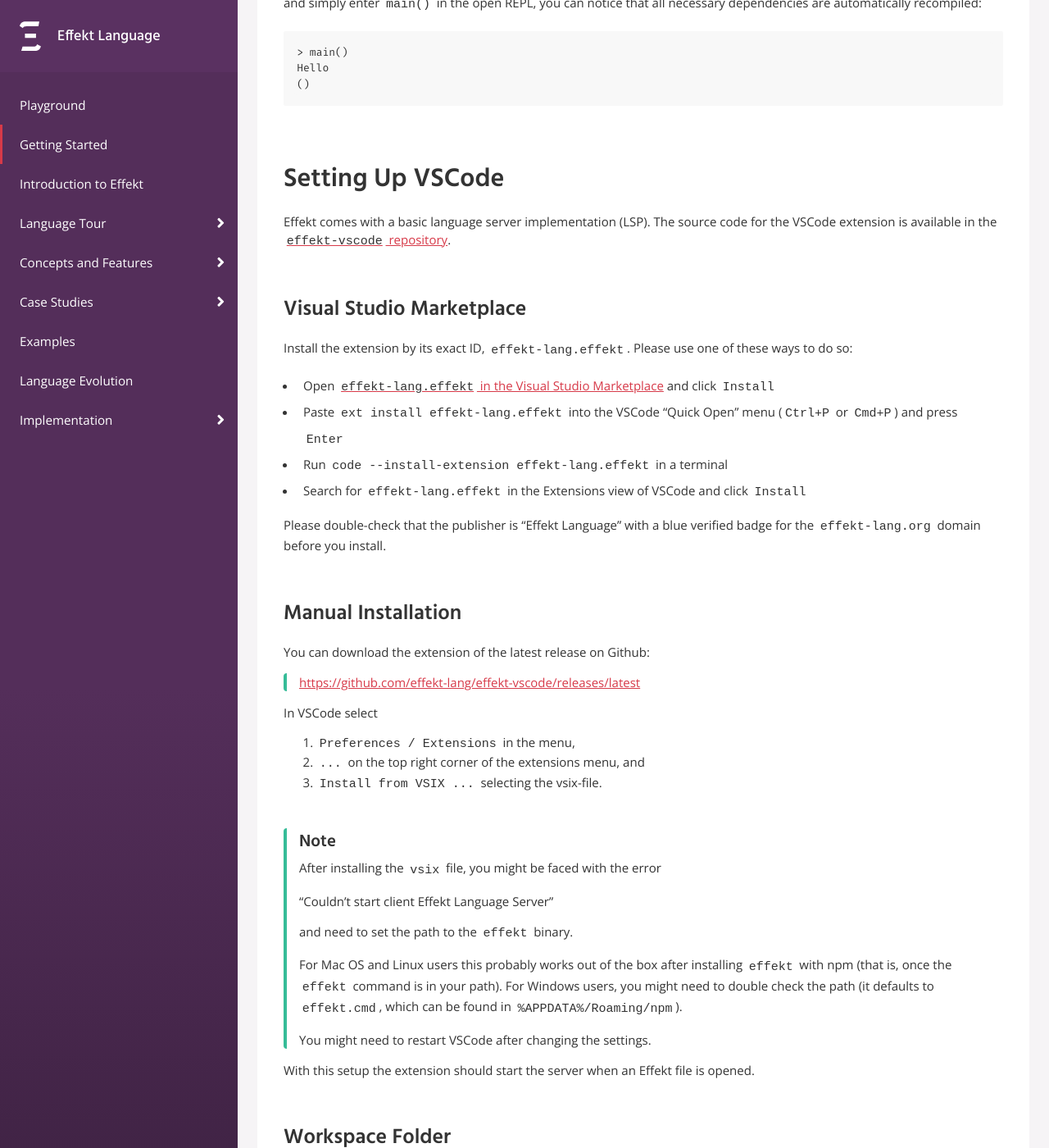
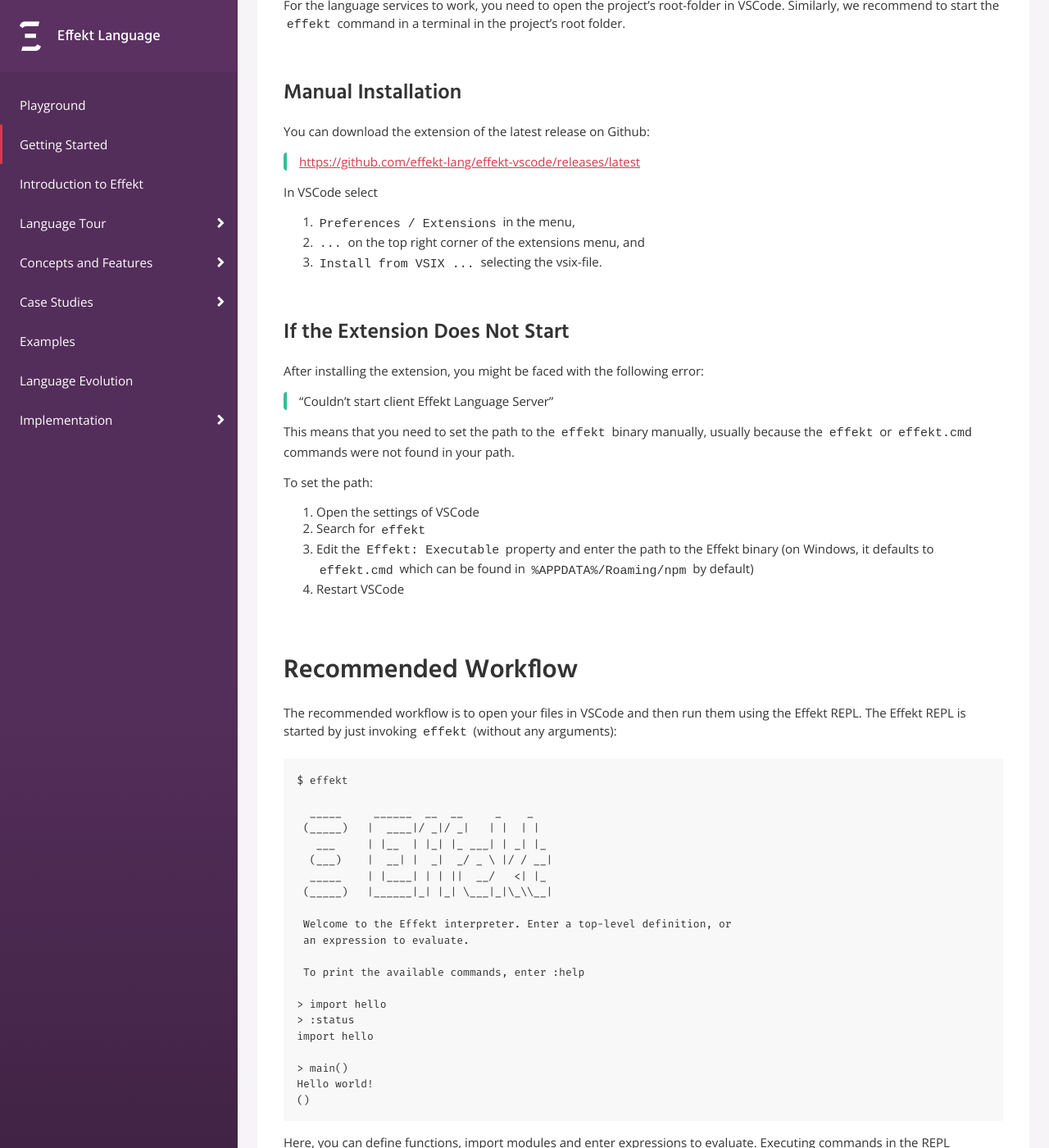
Before and after one commit to effekt-lang/effekt-website, a Jekyll site: the page built from docs/getting-started.md, in a window 1280 px wide and 1400 px high, scrolled down 4161 px. Shown: the whole window at 82% size. Built offline with Jekyll 4.4.1, drawn with Linux system fonts in a browser that asks for light colours; some of the changed text lies outside the part shown.

Commit message:
Use VSCode extension to install Effekt by default

````diff
--- a/_includes/install.md
+++ b/_includes/install.md
@@ -11,9 +11,35 @@
 
 If you want to use the LLVM backend, you also need to have [Clang](https://clang.llvm.org) and [libuv](https://libuv.org) installed (see [Choosing a Backend](#choosing-a-backend) below).
 
-### Install latest release
+### Install with VSCode
 
-The recommended way to install Effekt is by running:
+We recommend using [VSCode](https://code.visualstudio.com) with the Effekt extension, which can also install Effekt for you.
+
+Install the extension by its exact ID, `effekt-lang.effekt`.
+Please use one of these ways to do so:
+
+- Open [`effekt-lang.effekt` in the Visual Studio Marketplace](https://marketplace.visualstudio.com/items?itemName=effekt-lang.effekt) and click `Install`
+- Paste `ext install effekt-lang.effekt` into the VSCode "Quick Open" menu (`Ctrl+P` or `Cmd+P`) and press `Enter`
+- Run `code --install-extension effekt-lang.effekt` in a terminal
+- Search for `effekt-lang.effekt` in the Extensions view of VSCode and click `Install`
+
+Please double-check that the publisher is "Effekt Language" with a blue verified badge for the `effekt-lang.org` domain before you install.
+
+After installing the extension:
+
+1. Open a file that ends in `.effekt`
+2. When the extension asks whether you want to install Effekt, click `Yes`
+
+This works in most cases, but not always (especially on Windows).
+If it does not work for you, please install Effekt [with npm](#install-with-npm) instead.
+
+The extension also lets you know when a new version of Effekt is available.
+You can check for updates at any time by clicking on `Ξ Effekt` in the status bar.
+For more information on VSCode, see [Setting Up VSCode](#setting-up-vscode) below.
+
+### Install with npm
+
+To install the latest release with npm, run:
 ```bash
 npm install -g @effekt-lang/effekt
 ```
--- a/docs/getting-started.md
+++ b/docs/getting-started.md
@@ -74,6 +74,44 @@
 To see all options and backends, run `effekt --help`.
 
 
+## Setting Up VSCode
+Effekt comes with a basic language server implementation (LSP).
+The source code for the VSCode extension is available in the [`effekt-vscode` repository](https://github.com/effekt-lang/effekt-vscode).
+To install the extension, see [Install with VSCode](#install-with-vscode) above.
+
+### Workspace Folder
+For the language services to work, you need to open the project's root-folder in VSCode.
+Similarly, we recommend to start the `effekt` command in a terminal
+in the project's root folder.
+
+### Manual Installation
+
+You can download the extension of the latest release on Github:
+
+> <https://github.com/effekt-lang/effekt-vscode/releases/latest>
+
+In VSCode select
+
+1. `Preferences / Extensions` in the menu,
+2. `...` on the top right corner of the extensions menu, and
+3. `Install from VSIX ...` selecting the vsix-file.
+
+### If the Extension Does Not Start
+
+After installing the extension, you might be faced with the following error:
+
+> "Couldn't start client Effekt Language Server"
+
+This means that you need to set the path to the `effekt` binary manually,
+usually because the `effekt` or `effekt.cmd` commands were not found in your path.
+
+To set the path:
+
+1. Open the settings of VSCode
+2. Search for `effekt`
+3. Edit the `Effekt: Executable` property and enter the path to the Effekt binary (on Windows, it defaults to `effekt.cmd` which can be found in `%APPDATA%/Roaming/npm` by default)
+4. Restart VSCode
+
 ## Recommended Workflow
 The recommended workflow is to open your files in VSCode and then
 run them using the Effekt REPL.
@@ -123,59 +161,10 @@
 ()
 ```
 
-## Setting Up VSCode
-Effekt comes with a basic language server implementation (LSP).
-The source code for the VSCode extension is available in the [`effekt-vscode` repository](https://github.com/effekt-lang/effekt-vscode).
-
-### Visual Studio Marketplace
-
-Install the extension by its exact ID, `effekt-lang.effekt`.
-Please use one of these ways to do so:
-
-- Open [`effekt-lang.effekt` in the Visual Studio Marketplace](https://marketplace.visualstudio.com/items?itemName=effekt-lang.effekt) and click `Install`
-- Paste `ext install effekt-lang.effekt` into the VSCode "Quick Open" menu (`Ctrl+P` or `Cmd+P`) and press `Enter`
-- Run `code --install-extension effekt-lang.effekt` in a terminal
-- Search for `effekt-lang.effekt` in the Extensions view of VSCode and click `Install`
-
-Please double-check that the publisher is "Effekt Language" with a blue verified badge for the `effekt-lang.org` domain before you install.
-
-### Manual Installation
-
-You can download the extension of the latest release on Github:
-
-> <https://github.com/effekt-lang/effekt-vscode/releases/latest>
-
-In VSCode select
-
-1. `Preferences / Extensions` in the menu,
-2. `...` on the top right corner of the extensions menu, and
-3. `Install from VSIX ...` selecting the vsix-file.
-
-> #### Note
-> After installing the `vsix` file, you might be faced with the error
->
-> "Couldn't start client Effekt Language Server"
->
-> and need to set the path to the `effekt` binary.
->
-> For Mac OS and Linux users this probably works out of the box after installing `effekt`
-> with npm (that is, once the `effekt` command is in your path). For Windows users,
-> you might need to double check the path (it defaults to `effekt.cmd`, which can
-> be found in `%APPDATA%/Roaming/npm`).
->
-> You might need to restart VSCode after changing the settings.
-
-With this setup the extension should start the server when an Effekt file is opened.
-
-### Workspace Folder
-For the language services to work, you need to open the project's root-folder in VSCode.
-Similarly, we recommend to start the `effekt` command in a terminal
-in the project's root folder.
-
 ## Effekt on Windows
 Generally, we recommend using `cmd` at the moment.
 If you want to use Effekt with Microsoft's [PowerShell](https://docs.microsoft.com/en-us/powershell/),
-there is a few things you need to look out for.
+there are a few things you need to look out for:
 
 1. The Effekt executable is unsigned at the moment. So running it in PowerShell
    raises an error. You can work around this issue by disabling the check for
````
